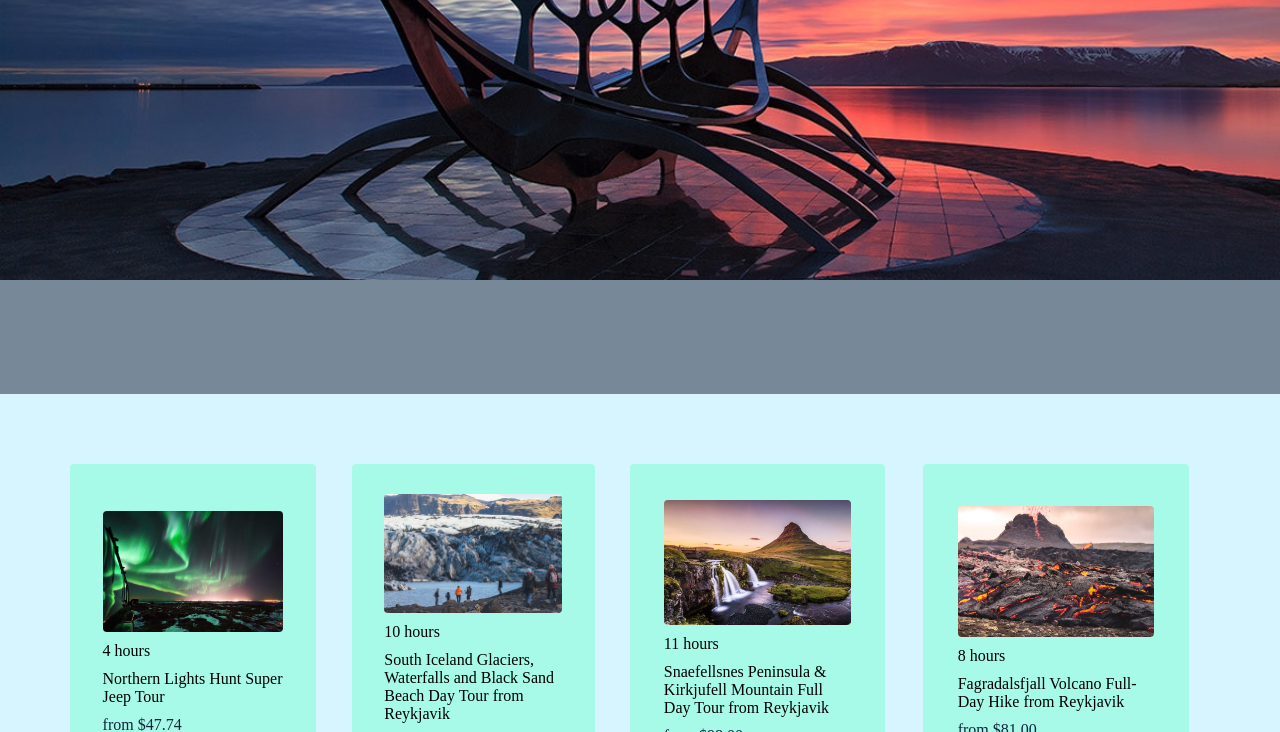
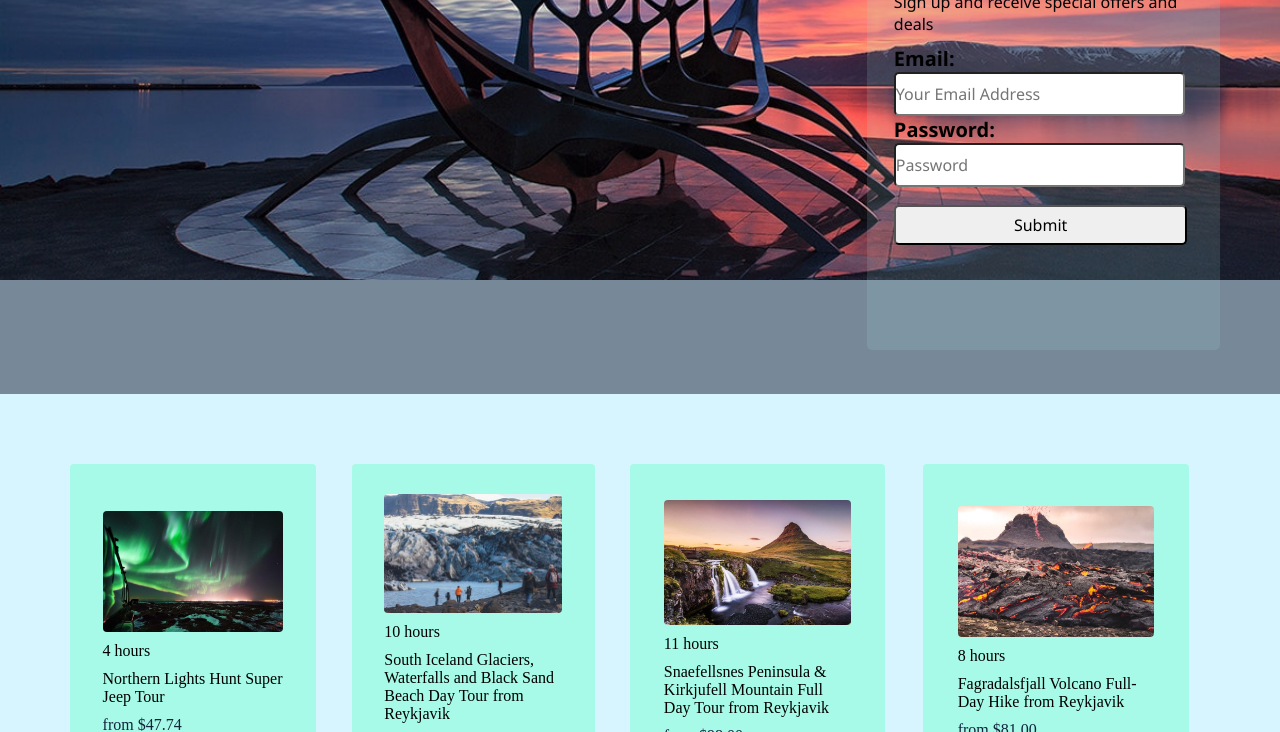
Before and after one commit to melkor648/Travel-Iceland, a plain HTML site: page index.html in a window 1280 px wide. Shown: the part 390-1122 px from the top of the page. Drawn offline with Linux system fonts and the light colour scheme.

Commit message:
changed header's section position

```diff
--- a/css/stylesheet.css
+++ b/css/stylesheet.css
@@ -145,7 +145,7 @@ main {
 .tour-description {
   background-color: chartreuse;
 }
-header > div {
+header > section {
   background-color: rgba(163, 223, 223, 0.144);
   width: 26vw;
   height: 50vh;
@@ -197,7 +197,7 @@ input[type="submit"] {
   margin-left: auto;
   margin-right: auto;
 }
-header div p {
+header section p {
   width: 90%;
   margin-left: auto;
   margin-right: auto;
```
